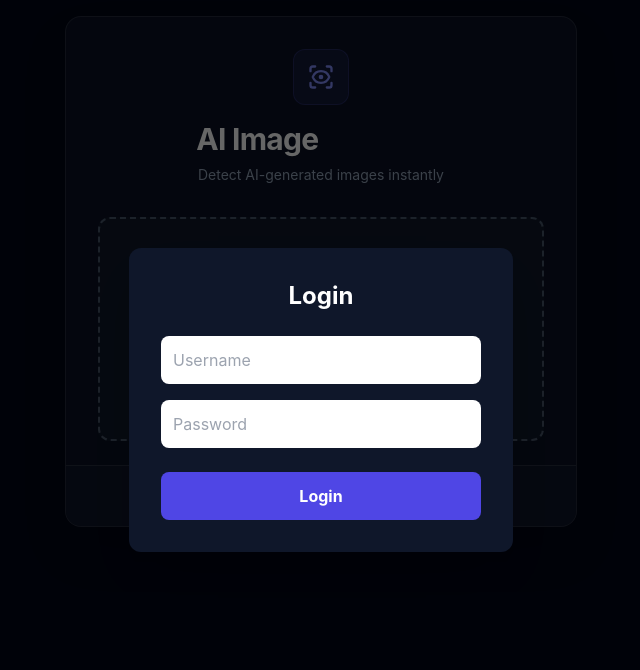
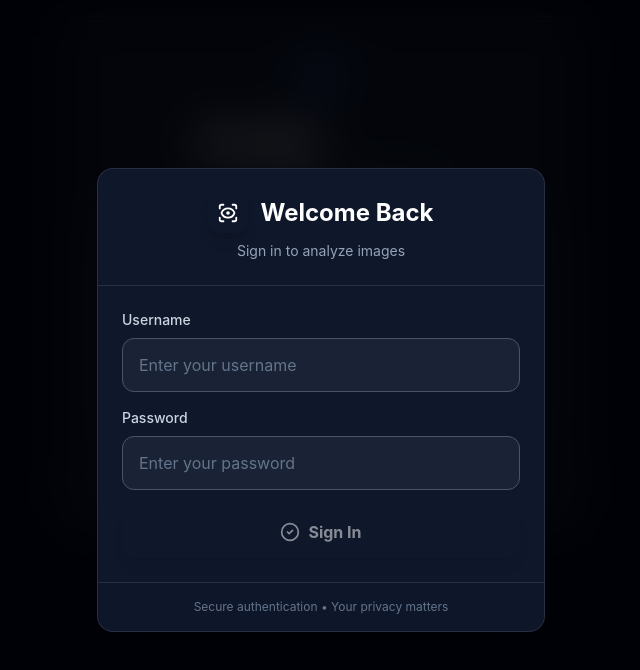
Before and after one commit to Priyamdave1619/Ai_Image_Detector, a React (Vite) app: page / in a window 1280 px wide. Shown: the top 670 px of the page, without its empty margins (319-959 px from the left). Built offline with nearby package versions, Linux system fonts and the light colour scheme.

Commit message:
Update App.jsx

```diff
--- a/src/App.jsx
+++ b/src/App.jsx
@@ -96,46 +96,103 @@ const ResultAlert = ({ result, preview, onClose }) => {
   );
 };
 
-// Login Modal
+// Login Modal - Modern Style
 const LoginModal = ({ onLogin }) => {
   const [username, setUsername] = useState("");
   const [password, setPassword] = useState("");
+  const [isLoading, setIsLoading] = useState(false);
 
-  const handleLogin = () => {
+  const handleLogin = async (e) => {
+    e.preventDefault();
     if (!username || !password) return;
+
+    setIsLoading(true);
+    // Simulate API call delay
+    await new Promise(resolve => setTimeout(resolve, 800));
+
     localStorage.setItem("aiUser", JSON.stringify({ username, password }));
     onLogin(username);
+    setIsLoading(false);
   };
 
   return (
-    <div className="fixed inset-0 z-50 bg-black/60 flex items-center justify-center">
-      <div className="bg-slate-900 rounded-xl shadow-2xl p-8 w-96 text-center">
-        <h2 className="text-white text-2xl font-bold mb-6">Login</h2>
+    <div className="fixed inset-0 z-50 bg-black/70 backdrop-blur-xl flex items-center justify-center p-4 animate-fadeIn">
+      <div className="bg-slate-900 border border-white/10 rounded-2xl shadow-2xl max-w-md w-full overflow-hidden animate-scaleIn">
+        {/* Header */}
+        <div className="p-6 border-b border-white/10 bg-gradient-to-r from-indigo-900/20 to-purple-900/20">
+          <div className="flex items-center justify-center gap-3 mb-2">
+            <div className="w-10 h-10 rounded-xl bg-gradient-to-r from-indigo-500 to-purple-500 flex items-center justify-center shadow-lg">
+              <ScanEye size={22} className="text-white" />
+            </div>
+            <h2 className="text-2xl font-bold text-white">Welcome Back</h2>
+          </div>
+          <p className="text-slate-400 text-center text-sm">Sign in to analyze images</p>
+        </div>
+
+        {/* Form */}
+        <form onSubmit={handleLogin} className="p-6 space-y-4">
+          <div className="space-y-2">
+            <label className="text-slate-300 text-sm font-medium block">Username</label>
+            <div className="relative">
               <input
-          className="w-full mb-4 p-3 rounded-lg text-black"
+                className="w-full bg-slate-800/70 border border-slate-600 focus:border-indigo-500 focus:ring-2 focus:ring-indigo-500/20 rounded-xl px-4 py-3.5 text-white placeholder-slate-500 transition-all duration-200 outline-none"
                 type="text"
-          placeholder="Username"
+                placeholder="Enter your username"
                 value={username}
                 onChange={(e) => setUsername(e.target.value)}
+                required
               />
+            </div>
+          </div>
+
+          <div className="space-y-2">
+            <label className="text-slate-300 text-sm font-medium block">Password</label>
+            <div className="relative">
               <input
-          className="w-full mb-6 p-3 rounded-lg text-black"
+                className="w-full bg-slate-800/70 border border-slate-600 focus:border-indigo-500 focus:ring-2 focus:ring-indigo-500/20 rounded-xl px-4 py-3.5 text-white placeholder-slate-500 transition-all duration-200 outline-none"
                 type="password"
-          placeholder="Password"
+                placeholder="Enter your password"
                 value={password}
                 onChange={(e) => setPassword(e.target.value)}
+                required
               />
+            </div>
+          </div>
+
           <button
-          onClick={handleLogin}
-          className="bg-indigo-600 hover:bg-indigo-500 text-white px-6 py-3 rounded-lg font-bold w-full"
+            type="submit"
+            disabled={isLoading || !username || !password}
+            className={cn(
+              "w-full py-3.5 bg-gradient-to-r from-indigo-600 to-purple-600 hover:from-indigo-500 hover:to-purple-500 text-white font-bold rounded-xl shadow-lg transition-all duration-200 flex items-center justify-center gap-2",
+              (isLoading || !username || !password)
+                ? "opacity-50 cursor-not-allowed"
+                : "hover:shadow-purple-500/30 hover:scale-[1.02] active:scale-[0.98]"
+            )}
           >
-          Login
+            {isLoading ? (
+              <>
+                <Loader2 size={20} className="animate-spin" />
+                Signing In...
+              </>
+            ) : (
+              <>
+                <CheckCircle2 size={20} />
+                Sign In
+              </>
+            )}
           </button>
+        </form>
+
+        {/* Footer */}
+        <div className="px-6 py-4 border-t border-white/10 bg-slate-900/50">
+          <p className="text-slate-500 text-xs text-center">
+            Secure authentication • Your privacy matters
+          </p>
+        </div>
       </div>
     </div>
   );
 };
-
 function App() {
   const [file, setFile] = useState(null);
   const [preview, setPreview] = useState(null);
```
Lines whose indentation alone changed are shown as unchanged.
